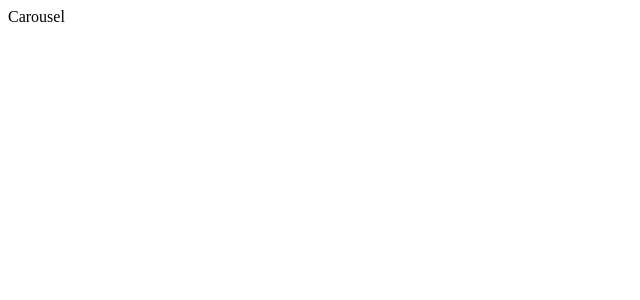
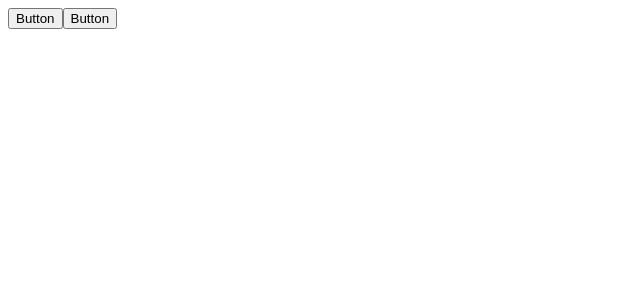
Before and after one commit to kostakis88/carousel, a React (Create React App) app: page / in a window 1280 px wide. Shown: the top 300 px of the page, without its empty margins (0-640 px from the left). Built offline with nearby package versions, Linux system fonts and the light colour scheme.

Commit message:
started working on buttons

```diff
--- a/src/components/App.js
+++ b/src/components/App.js
@@ -1,9 +1,10 @@
 import React from 'react';
+import Container from './Container';
 
 class App extends React.Component {
   render() {
     return (
-      <div>Carousel</div>
+      <Container />
     );
   }
 }
--- /dev/null
+++ b/src/components/Button.js
@@ -0,0 +1,11 @@
+import React from 'react';
+
+class Button extends React.Component {
+  render() {
+    return (
+      <button type="button" className={ 'button ' + this.props.className }>Button</button>
+    );
+  }
+}
+
+export default Button;
--- /dev/null
+++ b/src/components/Container.js
@@ -0,0 +1,13 @@
+import React from 'react';
+import Button from './Button';
+
+function Container() {
+  return (
+  <div className="carousel">
+    <Button className="prev" />
+    <Button className="next" />
+  </div>
+  );
+}
+
+export default Container;
```
